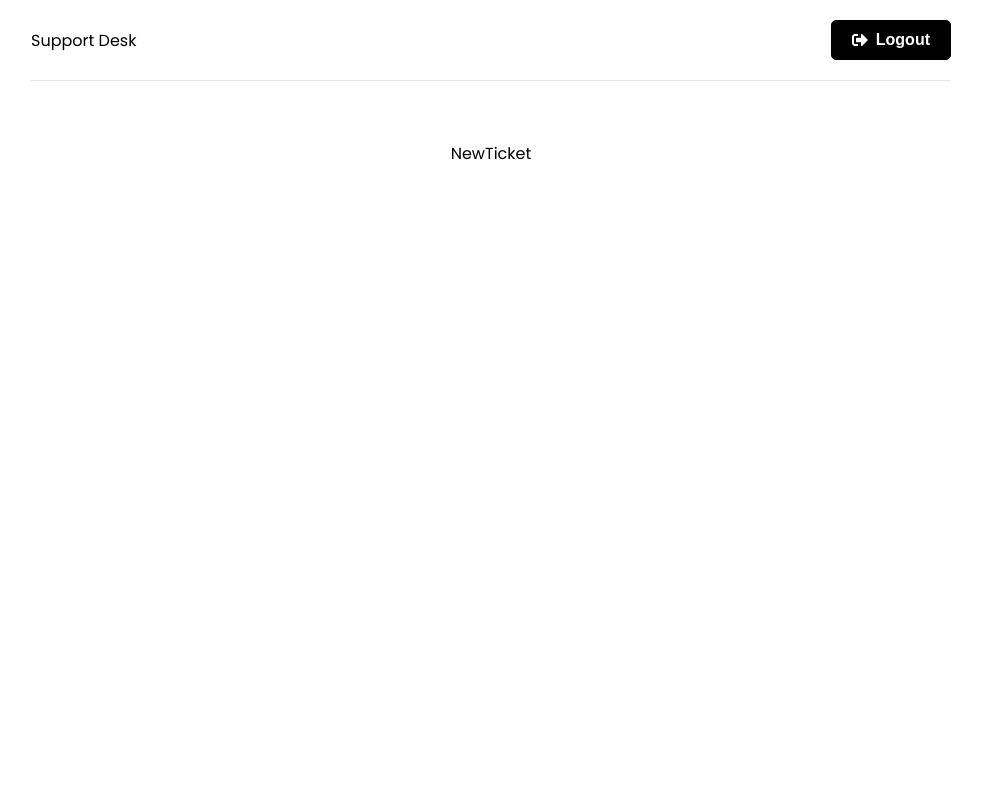
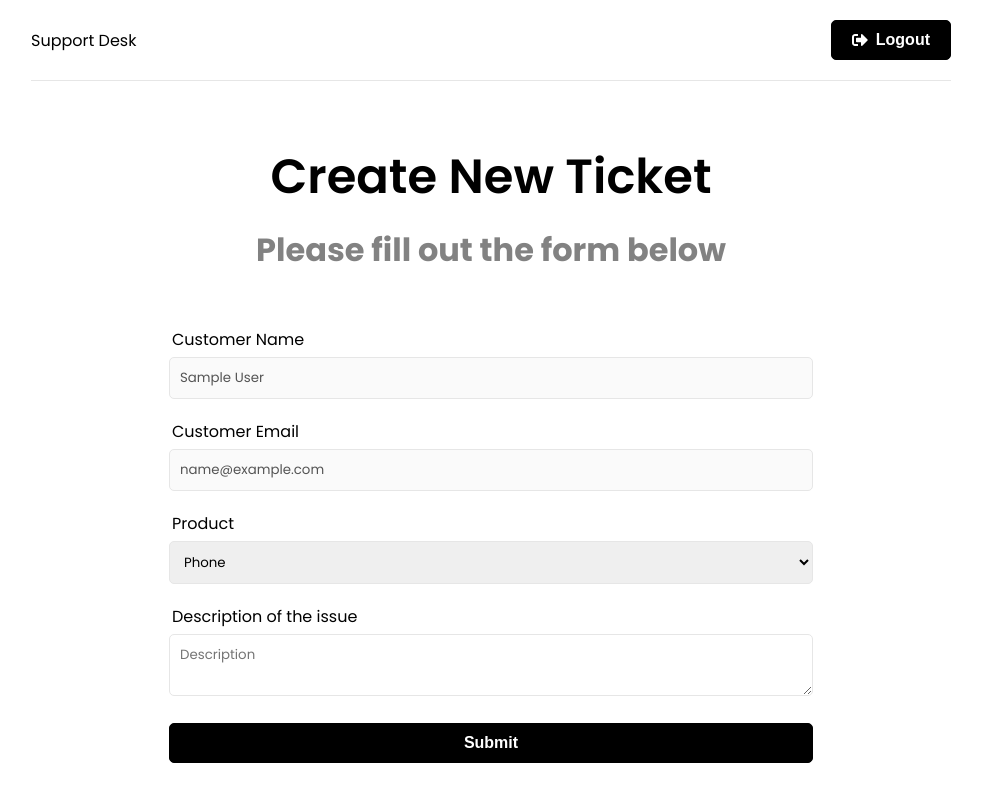
Before and after one commit to vsredshift/support-desk, a React (Vite) app in the folder frontend/: page /new-ticket in a window 1280 px wide. Shown: the whole page, without its empty margins (149-1131 px from the left). Built offline with nearby package versions, Linux system fonts and the light colour scheme; sample sign-in values are in the browser's storage.

Commit message:
add new ticket form

```diff
--- a/frontend/src/pages/NewTicket.jsx
+++ b/frontend/src/pages/NewTicket.jsx
@@ -1,7 +1,81 @@
+import { useState } from "react";
+import { useSelector } from "react-redux";
+
 const NewTicket = () => {
+  const { user } = useSelector((state) => state.auth);
+  const { name, email } = user;
+
+  const [product, setProduct] = useState("Phone");
+  const [description, setDescription] = useState("");
+
+  const onSubmit = (e) => {
+    e.preventDefault();
+  };
+
   return (
-    <div>NewTicket</div>
-  )
-}
+    <>
+      <section className="heading">
+        <h1>Create New Ticket</h1>
+        <p>Please fill out the form below</p>
+      </section>
 
-export default NewTicket
+      <section className="form">
+        <div className="form-group">
+          <label htmlFor="name">Customer Name</label>
+          <input
+            type="text"
+            name="name"
+            id="name"
+            className="form-control"
+            value={name}
+            disabled
+          />
+        </div>
+        <div className="form-group">
+          <label htmlFor="email">Customer Email</label>
+          <input
+            type="text"
+            name="email"
+            id="email"
+            className="form-control"
+            value={email}
+            disabled
+          />
+        </div>
+        <form onSubmit={onSubmit}>
+          <div className="form-group">
+            <label htmlFor="product">Product</label>
+            <select
+              name="product"
+              id="product"
+              value={product}
+              onChange={(e) => setProduct(e.target.value)}
+            >
+              <option value="Phone">Phone</option>
+              <option value="Laptop">Laptop</option>
+              <option value="PC">PC</option>
+              <option value="MacBook">MacBook</option>
+              <option value="Headphones">Headphones</option>
+            </select>
+          </div>
+          <div className="form-group">
+            <label htmlFor="description">Description of the issue</label>
+            <textarea
+              name="description"
+              id="description"
+              className="form-control"
+              placeholder="Description"
+              value={description}
+              onChange={(e) => setDescription(e.target.value)}
+            ></textarea>
+          </div>
+          <div className="form-group">
+            <button className="btn btn-block">Submit</button>
+          </div>
+        </form>
+      </section>
+    </>
+  );
+};
+
+export default NewTicket;
```
